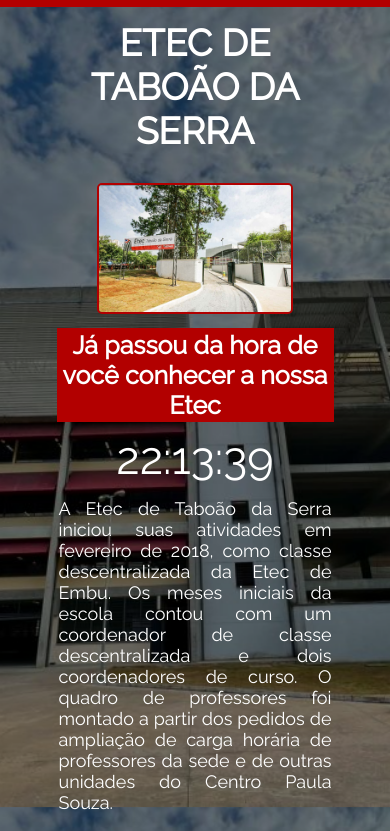
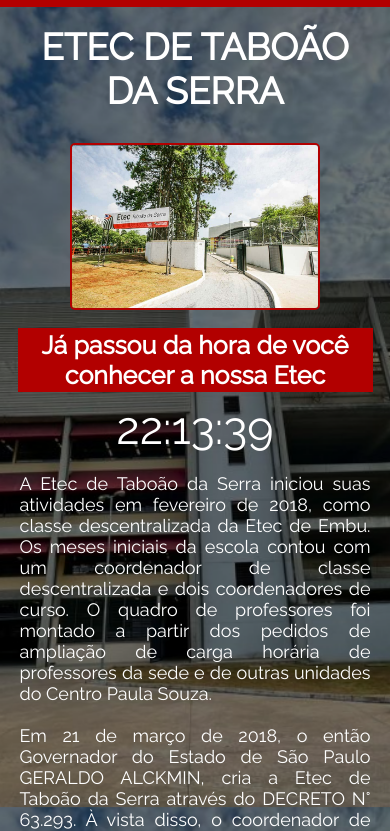
Before and after one commit to GigicaNves/Etec-Tabo-o, a plain HTML site: page page.html in a window 390 px wide. Shown: the part 37-868 px from the top of the page. Drawn offline with nearby package versions, Linux system fonts and the light colour scheme.

Commit message:
V2.0.3
Responsividade parte 3

```diff
--- a/stylePage.css
+++ b/stylePage.css
@@ -197,9 +197,13 @@ img.slideshow {
 }
 
 @media screen and (max-width: 680px) {
+    div.conteudo {
+        margin-left: 5%;
+        margin-right: 5%;
+    }
     img.etec {
         margin-top: 30px;
-        width: 100%;
+        width: 120%;
     }
     p.txt {
         font-size: 25px;
```
